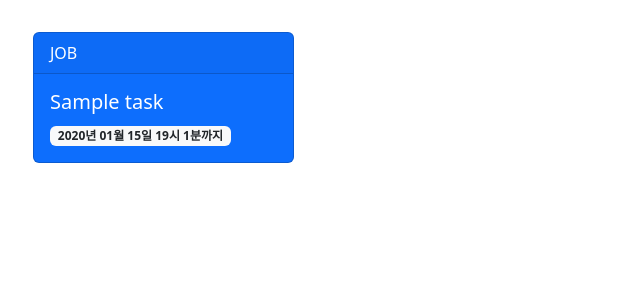
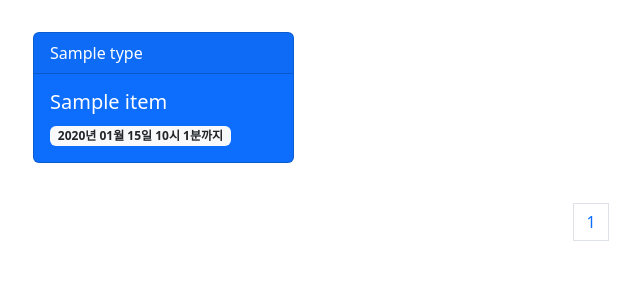
Before and after one commit to yjinjo/task, a Django app: template taskapp/templates/pages/task_list.html in a window 1280 px wide. Shown: the part 70-370 px from the top of the page, without its empty margins (49-689 px from the left). Run offline with Django 4.2, Linux system fonts and the light colour scheme; tables that the repository leaves empty hold one stand-in row (values such as "Sample post"); the template is opened without the code that fills it: values that come from a table or form of the project are taken from there, most other values are stand-ins (such as "Sample title", 1, 10 or a date in 2020).

Commit message:
#1. TemplateView에 Paginator 및 ListView에 paginate_by 적용 (10페이지씩)

```diff
--- a/taskapp/templates/pages/task_list.html
+++ b/taskapp/templates/pages/task_list.html
@@ -1,8 +1,9 @@
 {% extends "common.html" %}
+{% load pagination_tags %}
 
 {% block content %}
     <div class="row row-cols-2 row-cols-md-4 g-4 mt-2">
-        {% for item in tasks %}
+        {% for item in paging %}
             <div class="col">
                 <div class="card text-white bg-primary mb-3">
                     <div class="card-header">{{ item.type }}</div>
@@ -16,4 +17,32 @@
             </div>
         {% endfor %}
     </div>
+
+    <div class="row mt-4">
+        <nav class="col-12">
+            <ul class="pagination justify-content-center">
+                {% if paging.has_previous %}
+                    <li class="page-item">
+                        <a class="page-link" href="?page={{ paging.previous_page_number }}">이전</a>
+                    </li>
+                {% endif %}
+
+                {% for page in paging|slice_visible_pages %}
+                    {% if paging.number == page %}
+                        <li class="page-item active"></li>
+                    {% else %}
+                        <li class="page-item"></li>
+                    {% endif %}
+
+                    <a class="page-link" href="?page={{ page }}">{{ page }}</a>
+                {% endfor %}
+
+                {% if paging.has_next %}
+                    <li class="page-item">
+                        <a class="page-link" href="?page={{ paging.next_page_number }}">다음</a>
+                    </li>
+                {% endif %}
+            </ul>
+        </nav>
+    </div>
 {% endblock %}
--- /dev/null
+++ b/taskapp/templatetags/pagination_tags.py
@@ -0,0 +1,13 @@
+from django import template
+from django.core.paginator import Page
+
+register = template.Library()
+
+
+@register.filter(name="slice_visible_pages")
+def slice_visible_pages(paging: Page):
+    min_page = int((paging.number - 1) / 10) * 10 + 1
+    min_page = max(min_page, 1)
+    max_page = min(min_page + 9, paging.paginator.num_pages)
+
+    return range(min_page, max_page + 1)
```
Also changed, not shown: taskapp/templates/pages/task_previous_list.html (+29 -0 lines), taskapp/views.py (+6 -1 lines), taskapp/templatetags/__init__.py (added), 1 other file.
